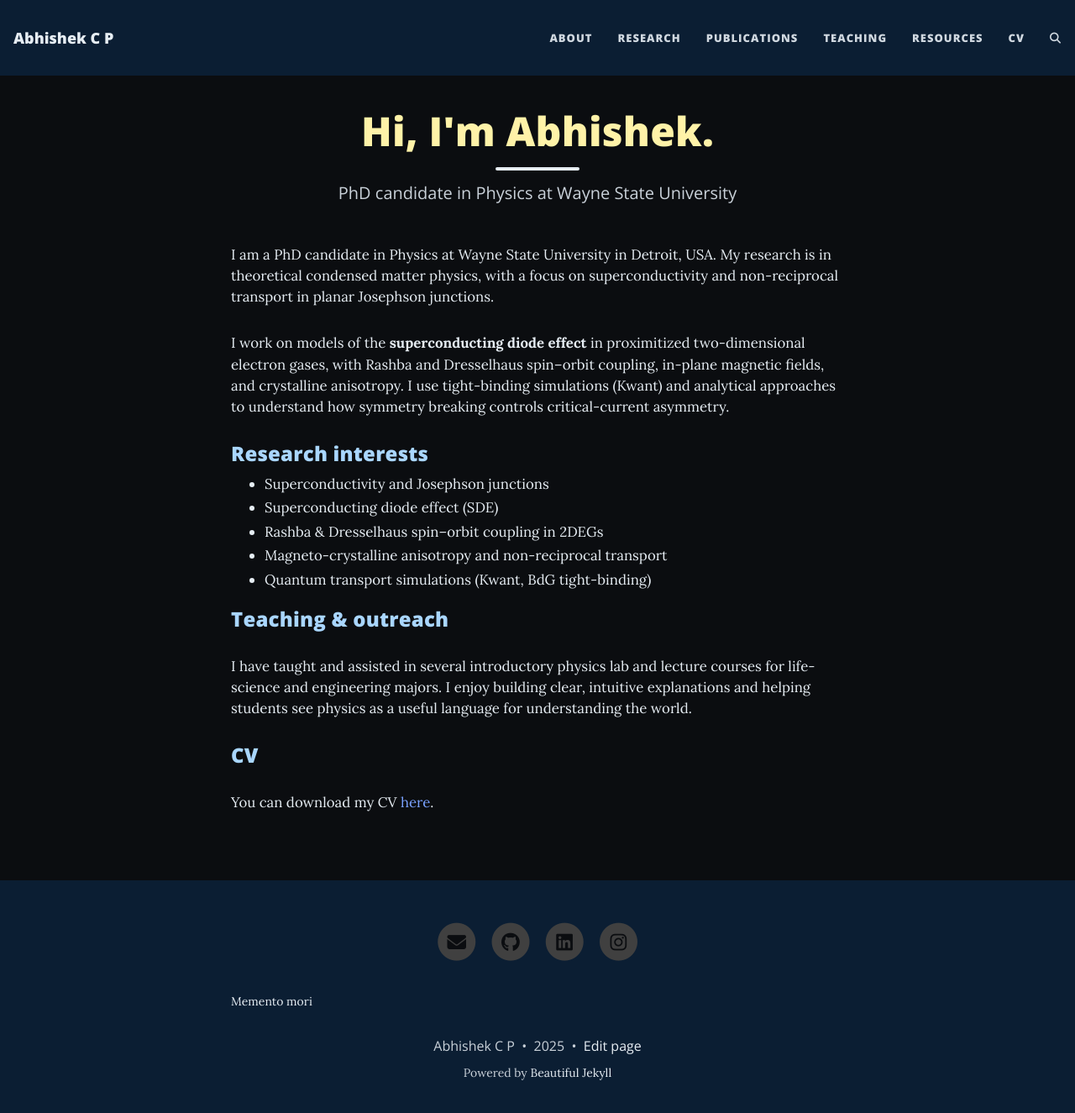
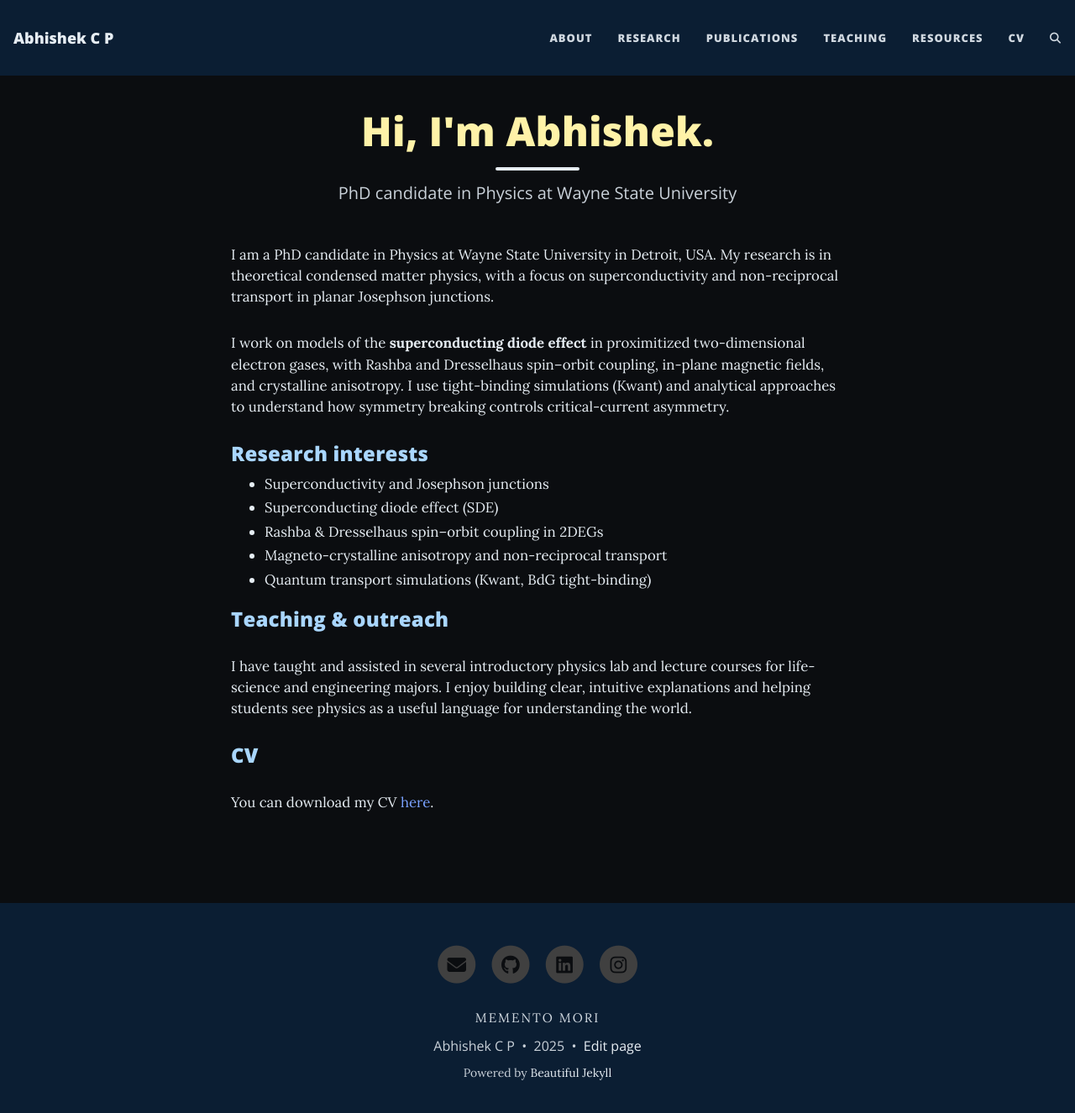
Before and after one commit to abhishek-c-p/abhishek-c-p.github.io, a Jekyll site: the page built from index.html, in a window 1280 px wide and 1338 px high. Shown: the top 1325 px of the window at 84% size. Built offline with Jekyll 4.4.1, drawn with Linux system fonts in a browser that asks for light colours; the list of posts is cut into pages by our own code; comment, search, counter and statistics services are not loaded.

Commit message:
Update custom.css

```diff
--- a/assets/css/custom.css
+++ b/assets/css/custom.css
@@ -247,3 +247,15 @@ footer * {
     grid-template-columns: 1fr;
   }
 }
+
+
+/* Footer quote styling */
+.footer-quote {
+  margin: 1.2rem 0 0.6rem;
+  text-align: center;
+  font-size: 0.95rem;
+  letter-spacing: 2px;
+  text-transform: uppercase;
+  color: #c9d1d9;          /* soft readable gray */
+  opacity: 0.9;
+}
```
